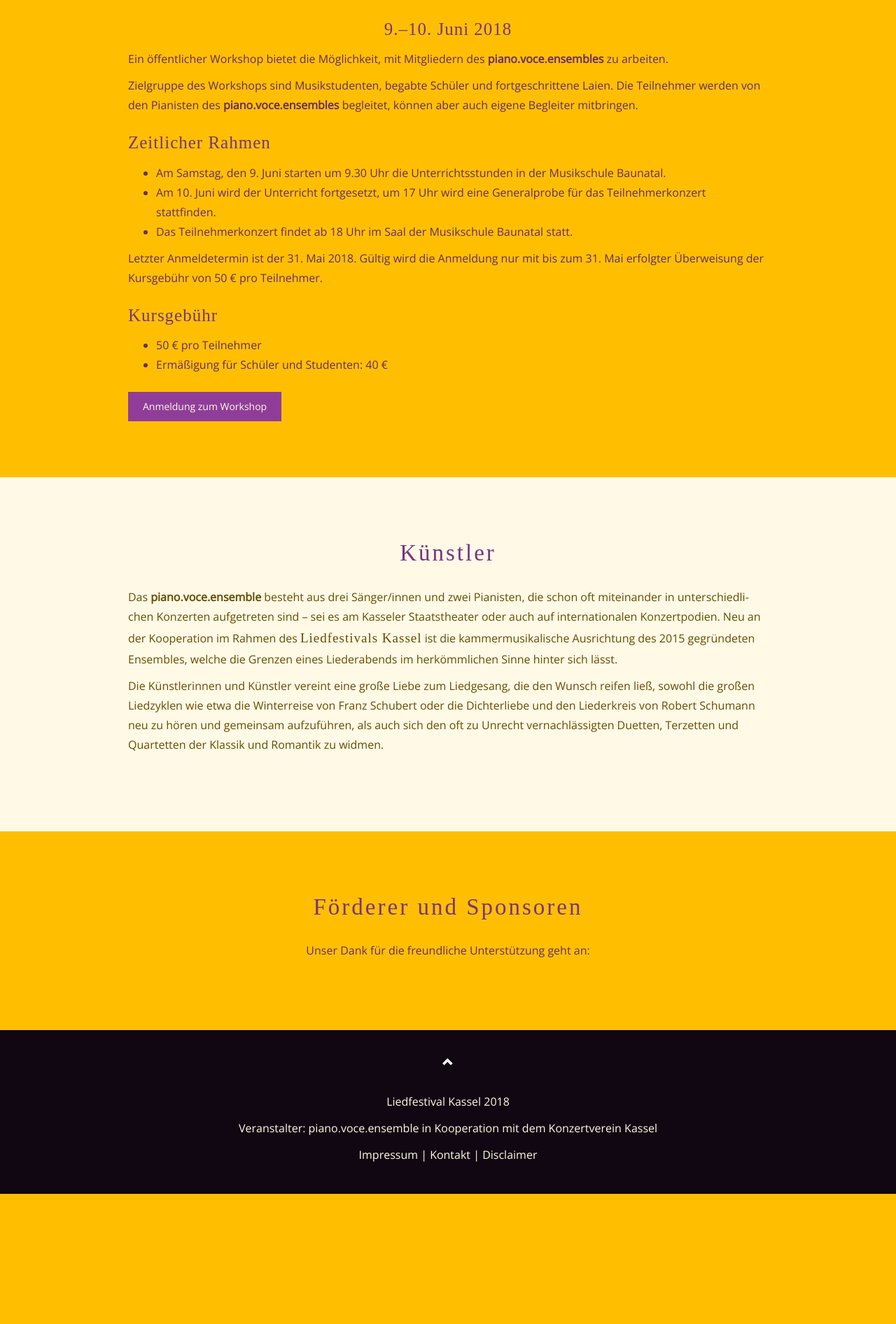
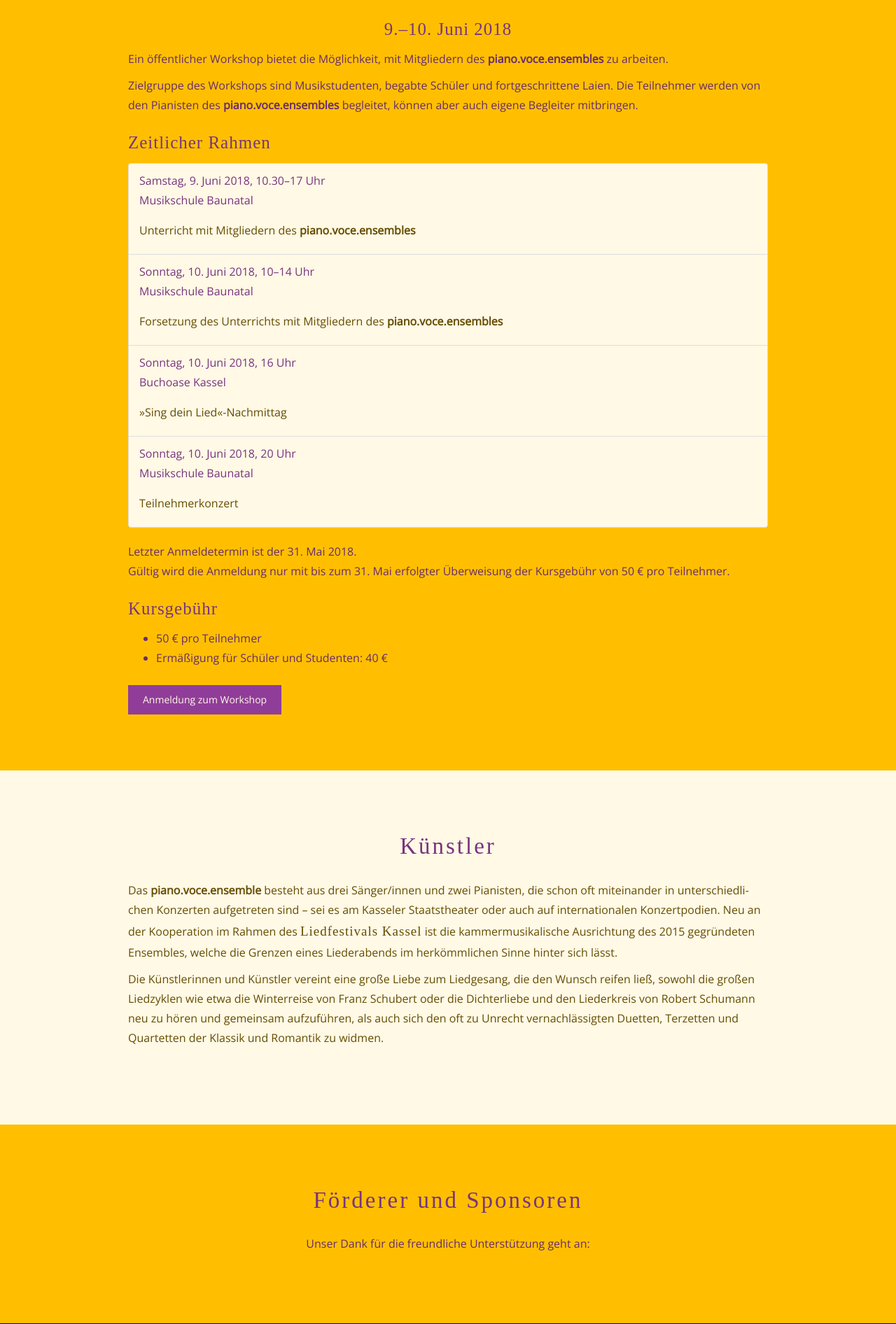
Before and after one commit to merenor/liedfestivalkassel, a Django app: page / in a window 1280 px wide. Shown: the part 2114-4006 px from the top of the page at 70% size. Before the commit the page ends 3820 px from the top, so only its background shows below. Run offline with Django 3.2, Linux system fonts and the light colour scheme; the visitor is signed in with stand-in values (Sample User, id 1); data that the repository does not hold is empty; parts of the project's set-up code (start-up, migrations or seed data) failed here and were passed over; some libraries are stand-ins or nearby versions; some web fonts are replaced.

Commit message:
workshop right dates added

```diff
--- a/home/templates/home/workshop.html
+++ b/home/templates/home/workshop.html
@@ -9,12 +9,25 @@
     <p>Zielgruppe des Workshops sind Musikstudenten, begabte Schüler und fortgeschrittene Laien. Die Teilnehmer werden von den Pianisten des <strong>piano.voce.ensembles</strong> begleitet, können aber auch eigene Begleiter mitbringen.</p>
 
     <h4 style="padding-top: 16px;">Zeitlicher Rahmen</h4>
-    <ul>
-      <li>Am Samstag, den 9. Juni starten um 9.30 Uhr die Unterrichtsstunden in der Musikschule Baunatal.</li>
-      <li>Am 10. Juni wird der Unterricht fortgesetzt, um 17 Uhr wird eine Generalprobe für das Teilnehmerkonzert stattfinden.
-      <li>Das Teilnehmerkonzert findet ab 18 Uhr im Saal der Musikschule Baunatal statt.</li>
-    </ul>
-    <p>Letzter Anmeldetermin ist der 31. Mai 2018.
+    <div class="list-group">
+    <div class="list-group-item">
+      <p class="red" style="padding-bottom: 5px;">Samstag, 9. Juni 2018, 10.30&ndash;17 Uhr<br />Musikschule Baunatal</p>
+      <p>Unterricht mit Mitgliedern des <strong>piano.voce.ensembles</strong></p>
+    </div>
+    <div class="list-group-item">
+        <p class="red" style="padding-bottom: 5px;">Sonntag, 10. Juni 2018, 10&ndash;14 Uhr<br />Musikschule Baunatal</p>
+        <p>Forsetzung des Unterrichts mit Mitgliedern des <strong>piano.voce.ensembles</strong></p>
+    </div>
+    <div class="list-group-item">
+        <p class="red" style="padding-bottom: 5px;">Sonntag, 10. Juni 2018, 16 Uhr<br />Buchoase Kassel</p>
+        <p>»Sing dein Lied«-Nachmittag</p>
+    </div>
+    <div class="list-group-item">
+        <p class="red" style="padding-bottom: 5px;">Sonntag, 10. Juni 2018, 20 Uhr<br />Musikschule Baunatal</p>
+        <p>Teilnehmerkonzert</p>
+    </div>
+    </div>
+    <p>Letzter Anmeldetermin ist der 31. Mai 2018.<br />
     Gültig wird die Anmeldung nur mit bis zum 31. Mai erfolgter Überweisung der Kursgebühr von 50 € pro Teilnehmer.</p>
     <h4 style="padding-top: 16px;">Kursgebühr</h4>
     <ul style="padding-bottom: 15px;">
```
